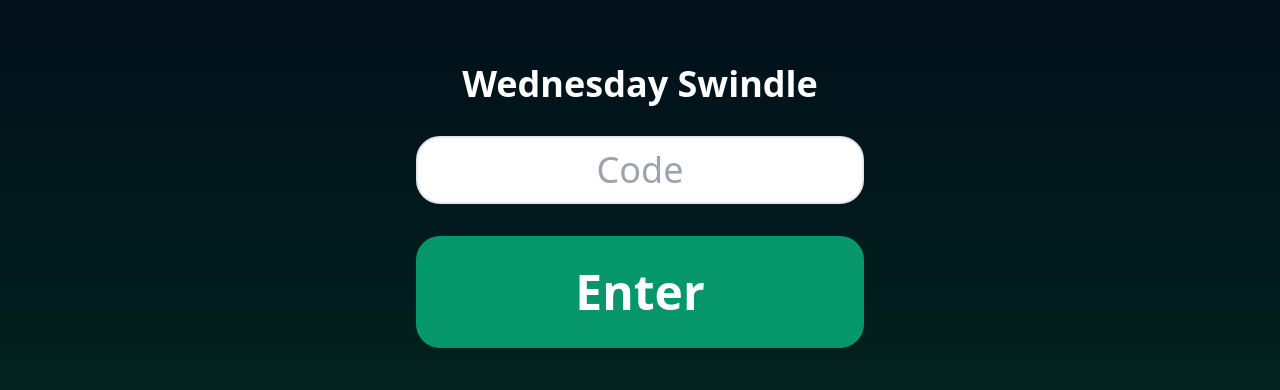
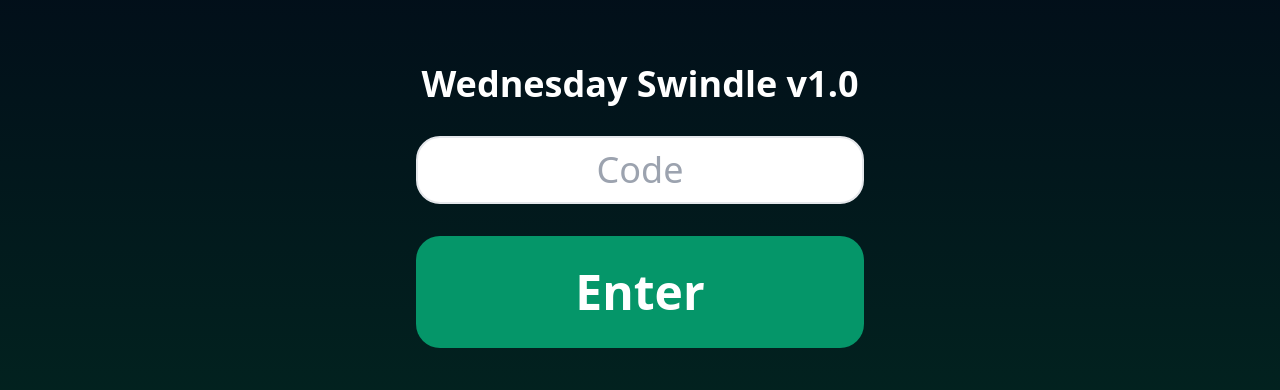
Before and after one commit to ScottyNics/wednesdayswindle, a React (Vite) app: page / in a window 1280 px wide. Shown: the part 194-584 px from the top of the page. Built offline with nearby package versions, Linux system fonts and the light colour scheme.

Commit message:
Force non cache version - v1.0

```diff
--- a/src/App.jsx
+++ b/src/App.jsx
@@ -137,6 +137,7 @@ export default function App() {
         <div className="w-full max-w-md">
           <h1 className="text-white text-4xl font-bold text-center mb-8">
             Wednesday Swindle
+            v1.0
           </h1>
           <input
             className="w-full text-4xl text-center py-3 px-4 rounded-3xl border-2 bg-white"
```
Also changed, not shown: vercel.json (added), 1 other file (tests, documents, lock files or other folders).
